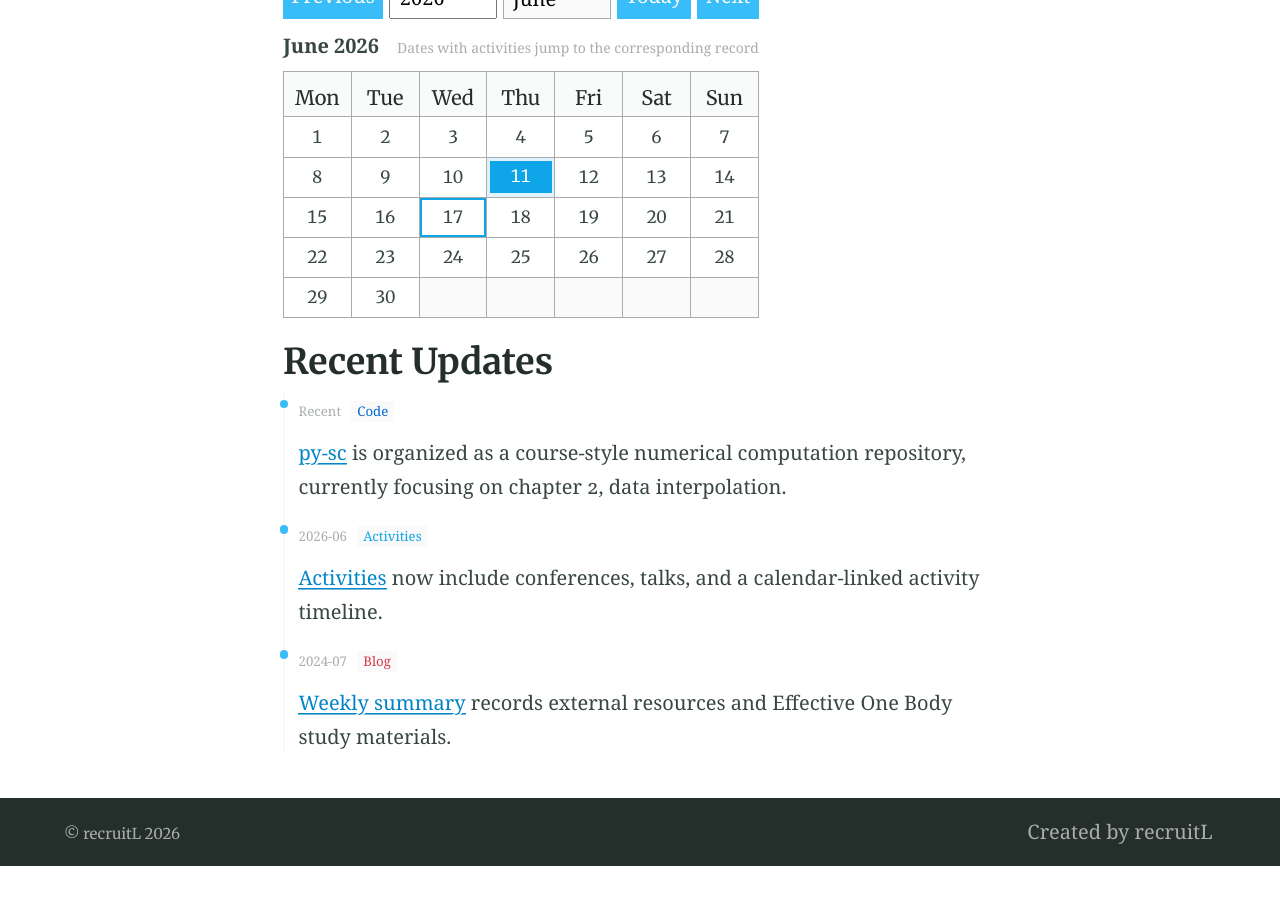
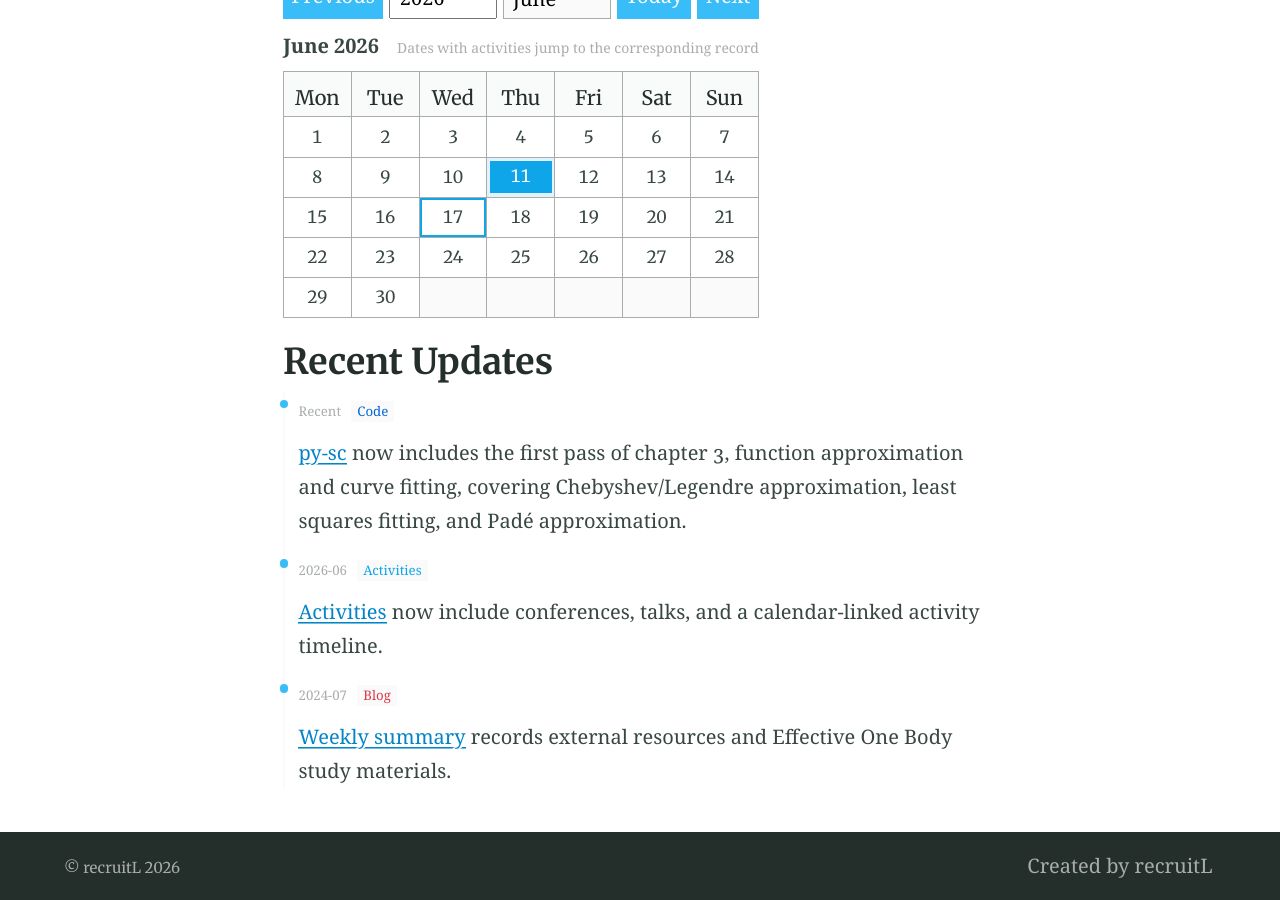
Before and after one commit to recruitL/recruitL.github.io, a Jekyll site: the page built from en/index.md, in a window 1280 px wide and 900 px high, scrolled down 1329 px. Built offline with Jekyll 4.4.1, drawn with Linux system fonts in a browser that asks for light colours; before the commit the page ends 2195 px from its top, so only the background shows below that.

Commit message:
Update py-sc chapter progress on homepage

```diff
--- a/en/index.md
+++ b/en/index.md
@@ -53,7 +53,7 @@ My current interests include gravitation, relativistic astrophysics, numerical c
   <div class="timeline-item">
     <span class="timeline-date">Recent</span>
     <span class="timeline-tag timeline-tag--code">Code</span>
-    <p><a href="/en/code/">py-sc</a> is organized as a course-style numerical computation repository, currently focusing on chapter 2, data interpolation.</p>
+    <p><a href="/en/code/">py-sc</a> now includes the first pass of chapter 3, function approximation and curve fitting, covering Chebyshev/Legendre approximation, least squares fitting, and Padé approximation.</p>
   </div>
   <div class="timeline-item">
     <span class="timeline-date">2026-06</span>
```
Also changed, not shown: code/index.md (+1 -1 lines), en/code/index.md (+1 -1 lines), index.md (+1 -1 lines).
